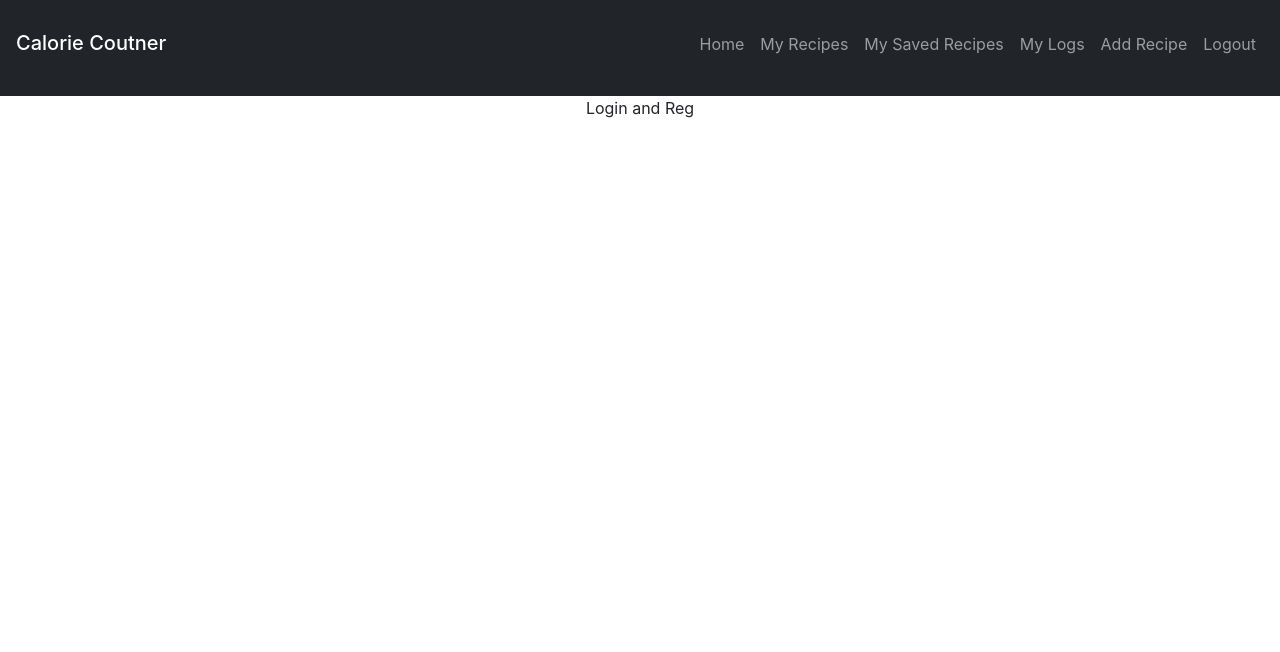
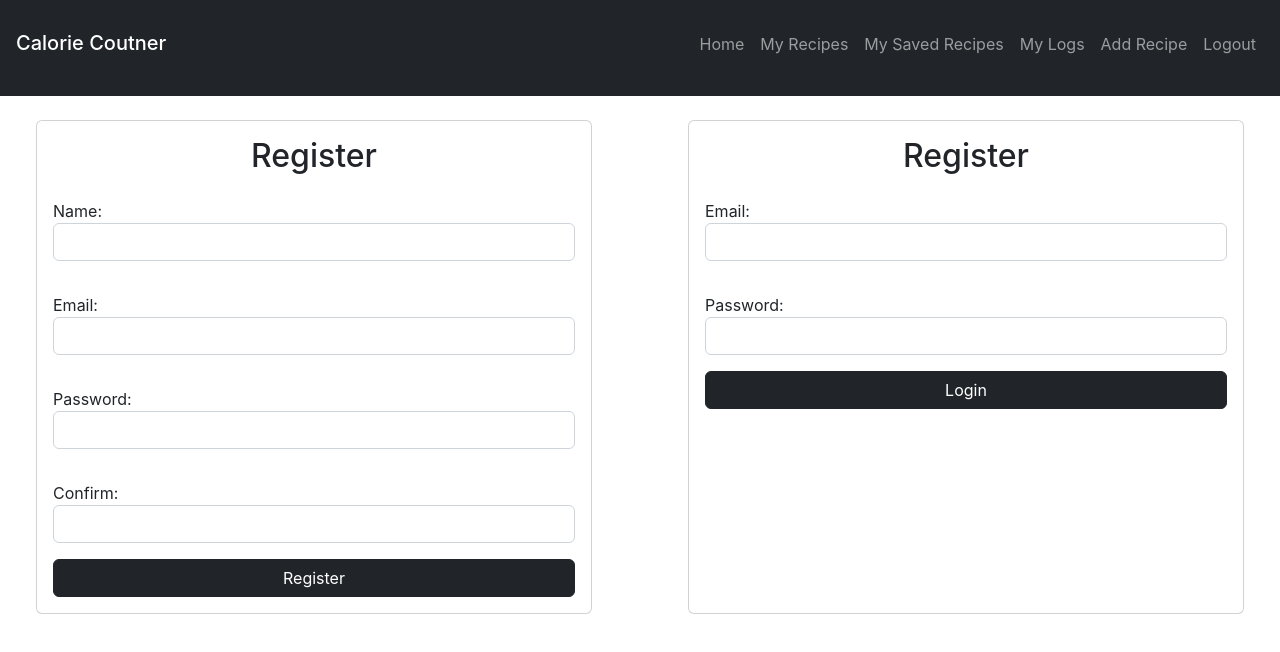
Before and after one commit to daleymike/calorie-counter, a React (Create React App) app in the folder client/: page / in a window 1280 px wide. Shown: the top 652 px of the page. Built offline with nearby package versions, Linux system fonts and the light colour scheme.

Commit message:
Visuals added next is live validations

```diff
--- a/client/src/App.js
+++ b/client/src/App.js
@@ -1,6 +1,7 @@
 import './App.css';
 import {BrowserRouter, Routes, Route} from "react-router-dom";
 import NavBar from './components/NavBar';
+import LoginAndRegisterPage from './components/LoginAndRegisterPage';
 
 
 function App() {
@@ -9,7 +10,7 @@ function App() {
       <BrowserRouter>
       <NavBar />
       <Routes>
-        <Route exact path="/" element={<div>Login and Reg</div>} />
+        <Route exact path="/" element={<LoginAndRegisterPage />} />
         <Route path="/dashboard" element={<div>Dashboard</div>} />
         <Route path="/recipes/:user_id" element={<div>Display User Recipes </div>} />
         <Route path="/logs/:user_id" element={<div>Display User Logs </div>}/>
--- /dev/null
+++ b/client/src/components/Forms/LoginForm.jsx
@@ -0,0 +1,43 @@
+import {
+    useState
+} from 'react';
+
+const LoginForm = ({className}) => {
+    const [inputs, setInputs] = useState({
+        email : '',
+        password : ''
+    });
+
+    const handleInput = (e) => {
+        const {name, value} = e.target;
+        const setInput = {};
+        setInput[name] = value;
+        setInputs({...inputs, ...setInput});
+    }
+
+    const handleSubmit = (e) => {
+        e.preventDefault();
+        console.log('Hitting Submit Login');
+    }
+
+    return (
+        <form onSubmit={(e) => handleSubmit(e)} className={className}>
+            <h2>Register</h2>
+            <div className='my-3'>
+                <label className='float-start' htmlFor="email">Email:</label>
+                <input className='form-control'
+                onChange={(e) => handleInput(e)} value={inputs.email}
+                type="text" name="email" id="email" />
+            </div>
+            <div className='my-3'>
+                <label className='float-start' htmlFor="password">Password:</label>
+                <input className='form-control'
+                onChange={(e) => handleInput(e)} value={inputs.password}
+                type="text" name="password" id="password" />
+            </div>
+            <input className='btn btn-dark' type="submit" value="Login" />
+        </form>
+    );
+}
+
+export default LoginForm;
--- /dev/null
+++ b/client/src/components/Forms/RegisterForm.jsx
@@ -0,0 +1,57 @@
+import {
+    useState
+} from 'react';
+
+const RegisterForm = ({className}) => {
+    const [inputs, setInputs] = useState({
+        userName : '',
+        email : '',
+        password : '',
+        confirm : ''
+    });
+
+    const handleInput = (e) => {
+        const {name, value} = e.target;
+        const setInput = {};
+        setInput[name] = value;
+        setInputs({...inputs, ...setInput});
+    }
+
+    const handleSubmit = (e) => {
+        e.preventDefault();
+        console.log('Hitting Submit Login');
+    }
+
+    return (
+        <form onSubmit={(e) => handleSubmit(e)} className={className}>
+            <h2>Register</h2>
+            <div className='my-3'>
+                <label className='float-start' htmlFor="userName">Name:</label>
+                <input className='form-control'
+                onChange={(e) => handleInput(e)} value={inputs.userName}
+                type="text" name="userName" id="userName" />
+            </div>
+            <div className='my-3'>
+                <label className='float-start' htmlFor="email">Email:</label>
+                <input className='form-control'
+                onChange={(e) => handleInput(e)} value={inputs.email}
+                type="text" name="email" id="email" />
+            </div>
+            <div className='my-3'>
+                <label className='float-start' htmlFor="password">Password:</label>
+                <input className='form-control'
+                onChange={(e) => handleInput(e)} value={inputs.password}
+                type="text" name="password" id="password" />
+            </div>
+            <div className='my-3'>
+                <label className='float-start' htmlFor="confirm">Confirm:</label>
+                <input className='form-control'
+                onChange={(e) => handleInput(e)} value={inputs.confirm}
+                type="text" name="confirm" id="confirm" />
+            </div>
+            <input className='btn btn-dark' type="submit" value="Register" />
+        </form>
+    );
+}
+
+export default RegisterForm;
--- /dev/null
+++ b/client/src/components/LoginAndRegisterPage.jsx
@@ -0,0 +1,13 @@
+import LoginForm from "./Forms/LoginForm";
+import RegisterForm from "./Forms/RegisterForm";
+
+const LoginAndRegisterPage = () => {
+    return (
+        <div className="row">
+            <RegisterForm className='col card mx-5 mt-4 p-3' />
+            <LoginForm className='col card mx-5 mt-4 p-3' />
+        </div>
+    );
+}
+
+export default LoginAndRegisterPage;
```
